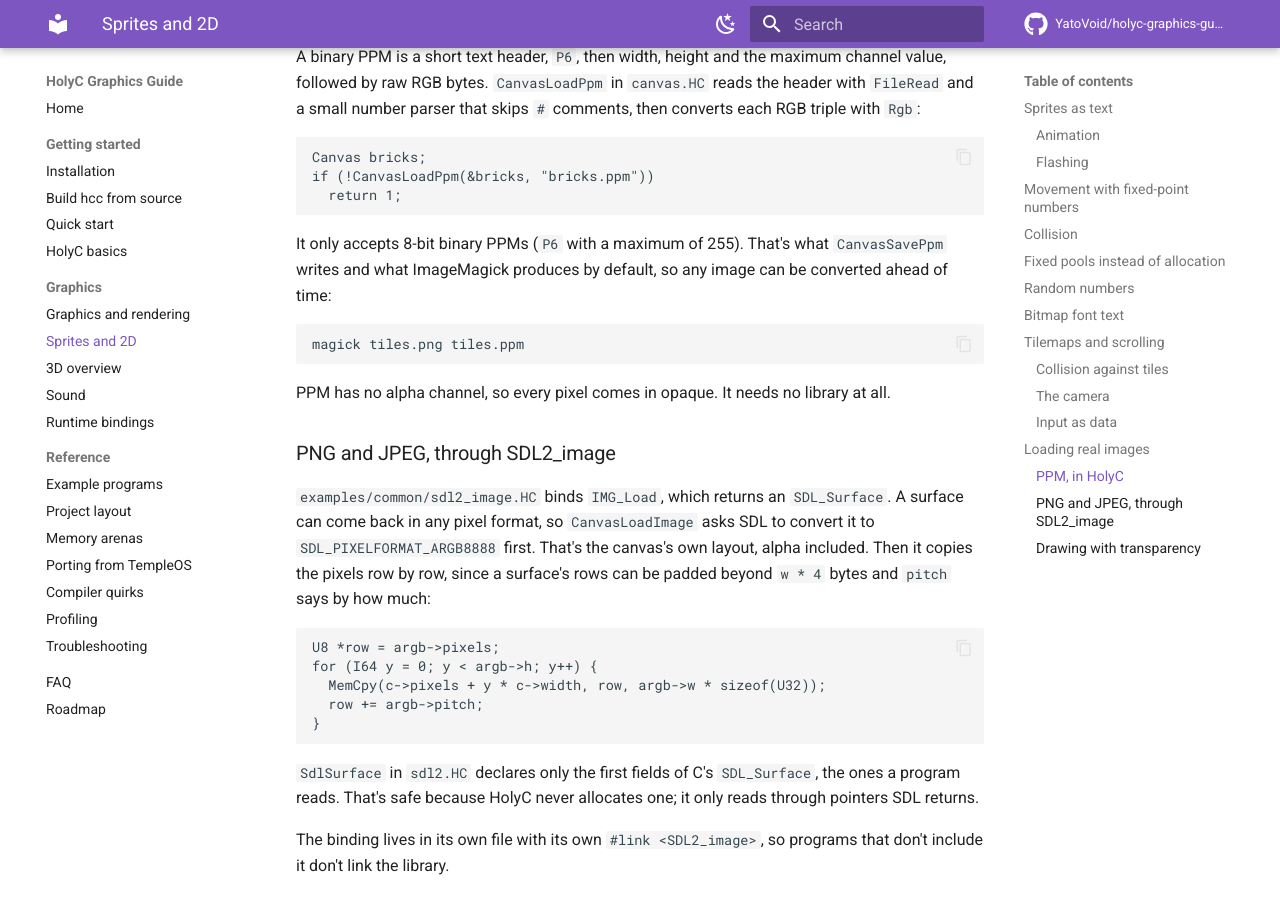
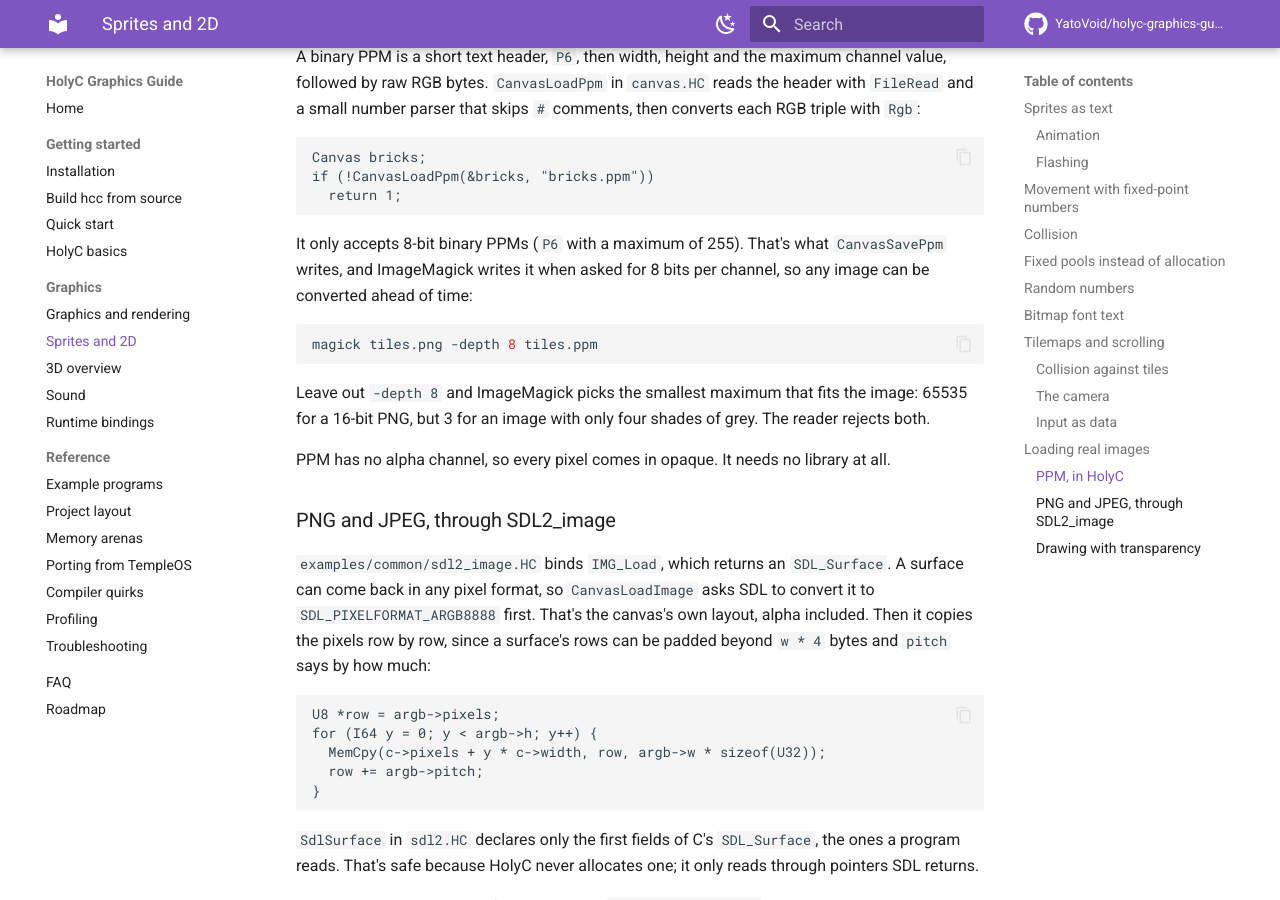
Before and after one commit to YatoVoid/holyc-graphics-guide, an MkDocs documentation site: the page built from docs/sprites.md, in a window 1280 px wide and 900 px high, scrolled down 7538 px. Built offline with MkDocs 1.6.1 and Material for MkDocs 9.7.7, drawn with Linux system fonts in a browser that asks for light colours; comment, search, counter and statistics services are not loaded.

Commit message:
Reject oversized PPM headers, document -depth 8, time-limit headless checks

````diff
--- a/docs/sprites.md
+++ b/docs/sprites.md
@@ -238,11 +238,13 @@ if (!CanvasLoadPpm(&bricks, "bricks.ppm"))
   return 1;
 ```
 
-It only accepts 8-bit binary PPMs (`P6` with a maximum of 255). That's what `CanvasSavePpm` writes and what ImageMagick produces by default, so any image can be converted ahead of time:
+It only accepts 8-bit binary PPMs (`P6` with a maximum of 255). That's what `CanvasSavePpm` writes, and ImageMagick writes it when asked for 8 bits per channel, so any image can be converted ahead of time:
 
 ```sh
-magick tiles.png tiles.ppm
+magick tiles.png -depth 8 tiles.ppm
 ```
+
+Leave out `-depth 8` and ImageMagick picks the smallest maximum that fits the image: 65535 for a 16-bit PNG, but 3 for an image with only four shades of grey. The reader rejects both.
 
 PPM has no alpha channel, so every pixel comes in opaque. It needs no library at all.
 
````
Also changed, not shown: 2 other files.
